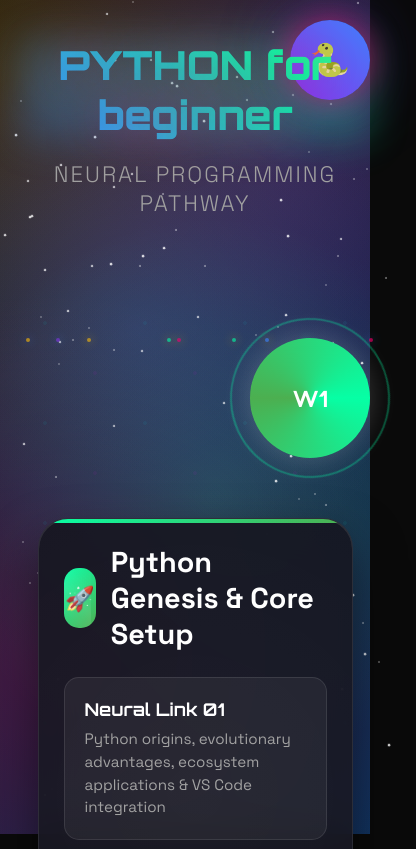
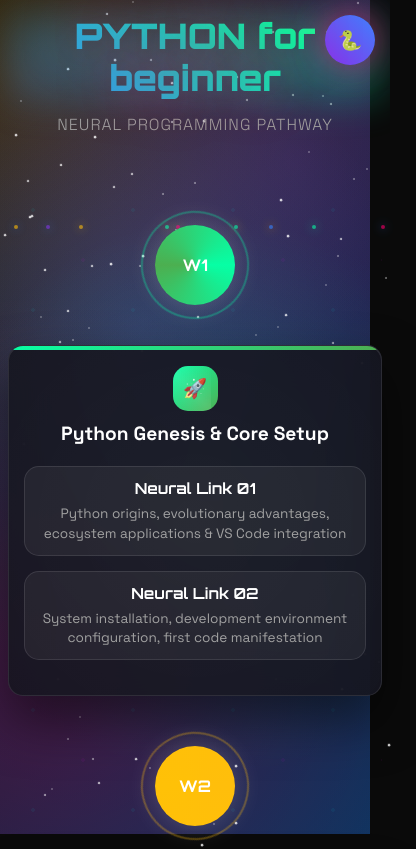
Before and after one commit to Youssaf-Mohamed/PyFlow-, a plain HTML site: page index.html in a window 390 px wide. Shown: the top 849 px of the page, 416 px wide, since content can reach past the window. Drawn offline with Linux system fonts and the light colour scheme.

Commit message:
Made the website responsive

```diff
--- a/style.css
+++ b/style.css
@@ -643,3 +643,175 @@
     padding: 25px;
   }
 }
+/* Tablet styles */
+@media (max-width: 1024px) {
+  .container {
+    padding: 30px 15px;
+  }
+
+  .header h1 {
+    font-size: 3.5rem;
+  }
+
+  .week-content {
+    max-width: 50%;
+  }
+
+  .week-card {
+    padding: 30px;
+  }
+
+  .week-title {
+    font-size: 1.6rem;
+  }
+}
+
+/* Mobile styles */
+@media (max-width: 768px) {
+  .container {
+    padding: 20px 10px;
+  }
+
+  .header {
+    margin-bottom: 50px;
+  }
+
+  .header h1 {
+    font-size: 2.8rem;
+    line-height: 1.2;
+    margin-bottom: 15px;
+  }
+
+  .header p {
+    font-size: 1.1rem;
+    letter-spacing: 1px;
+  }
+
+  .week {
+    flex-direction: column !important;
+    margin-bottom: 50px;
+    min-height: auto;
+  }
+
+  .week-content {
+    max-width: 100%;
+    margin: 20px 0 0 0;
+  }
+
+  .neural-network {
+    display: none;
+  }
+
+  .week-nucleus {
+    position: relative;
+    margin-bottom: 20px;
+    width: 90px;
+    height: 90px;
+    font-size: 1.1rem;
+    left: auto;
+    transform: none;
+  }
+
+  .week-card {
+    padding: 25px 20px;
+    border-radius: 20px;
+  }
+
+  .week-title {
+    font-size: 1.4rem;
+    margin-bottom: 20px;
+    text-align: center;
+    flex-direction: column;
+    gap: 10px;
+  }
+
+  .week-icon {
+    width: 50px;
+    height: 50px;
+    font-size: 1.3rem;
+    align-self: center;
+  }
+
+  .session {
+    padding: 15px;
+    margin-bottom: 15px;
+  }
+
+  .session:hover {
+    transform: scale(1.02);
+  }
+
+  .session-title {
+    font-size: 1rem;
+    margin-bottom: 6px;
+    text-align: center;
+  }
+
+  .session-desc {
+    font-size: 0.9rem;
+    line-height: 1.4;
+    text-align: center;
+  }
+
+  .hologram {
+    width: 60px;
+    height: 60px;
+    font-size: 1.5rem;
+    top: 15px;
+    right: 15px;
+  }
+}
+
+/* Small mobile styles */
+@media (max-width: 480px) {
+  .container {
+    padding: 15px 8px;
+  }
+
+  .header h1 {
+    font-size: 2.2rem;
+  }
+
+  .header p {
+    font-size: 1rem;
+  }
+
+  .week-nucleus {
+    width: 80px;
+    height: 80px;
+    font-size: 1rem;
+  }
+
+  .week-card {
+    padding: 20px 15px;
+    border-radius: 15px;
+  }
+
+  .week-title {
+    font-size: 1.2rem;
+  }
+
+  .week-icon {
+    width: 45px;
+    height: 45px;
+    font-size: 1.2rem;
+  }
+
+  .session {
+    padding: 12px;
+  }
+
+  .session-title {
+    font-size: 0.95rem;
+  }
+
+  .session-desc {
+    font-size: 0.85rem;
+  }
+
+  .hologram {
+    width: 50px;
+    height: 50px;
+    font-size: 1.2rem;
+  }
+}
```
